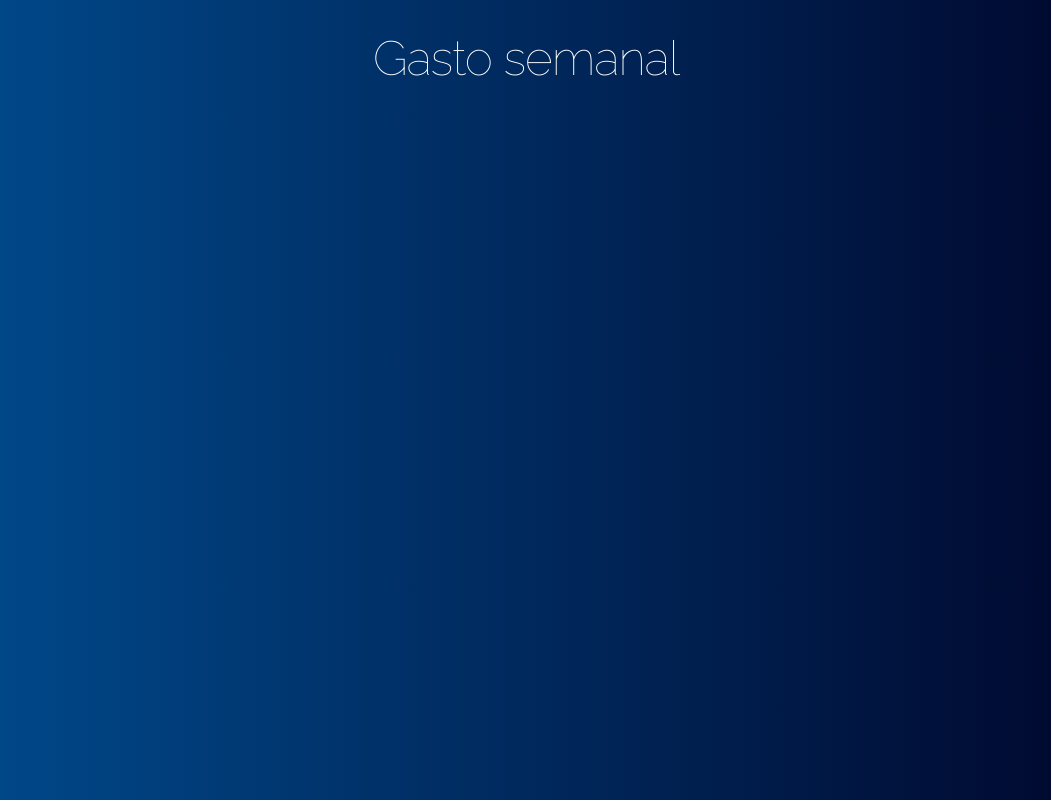
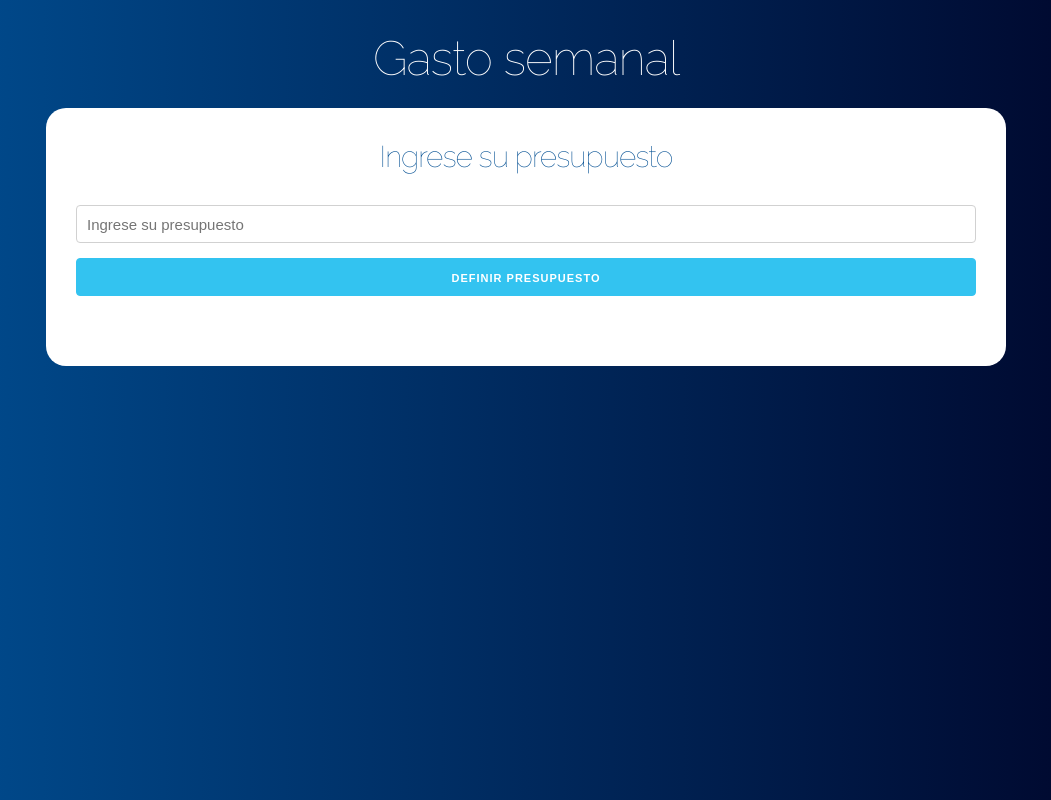
Before and after one commit to PabloFernandez-Git/Control-de-Presupuesto, a React (Create React App) app: page / in a window 1280 px wide. Shown: the whole page, without its empty margins (114-1165 px from the left). Built offline with nearby package versions, Linux system fonts and the light colour scheme.

Commit message:
Preguntando al Usuario por su Presupuesto

```diff
--- a/src/App.js
+++ b/src/App.js
@@ -1,4 +1,5 @@
 import React from 'react';
+import Pregunta from './components/Pregunta'
 
 
 function App() {
@@ -6,6 +7,10 @@
     <div className="container">
       <header>
         <h1>Gasto semanal</h1>
+
+        <div className="contenido-principal contenido">
+          <Pregunta />
+        </div>
       </header>
     </div>
   );
--- /dev/null
+++ b/src/components/Pregunta.jsx
@@ -0,0 +1,25 @@
+import React, { Fragment } from 'react';
+
+const Pregunta = () => {
+    return (
+        <Fragment>
+            <h2>Ingrese su presupuesto</h2>
+
+            <form>
+                <input
+                    type="number"
+                    className="u-full-width"
+                    placeholder="Ingrese su presupuesto"
+                />
+
+                <input
+                    type="submit"
+                    className="button-primary u-full-width"
+                    value="Definir presupuesto"
+                />
+            </form>
+        </Fragment>
+     );
+}
+
+export default Pregunta;
```
